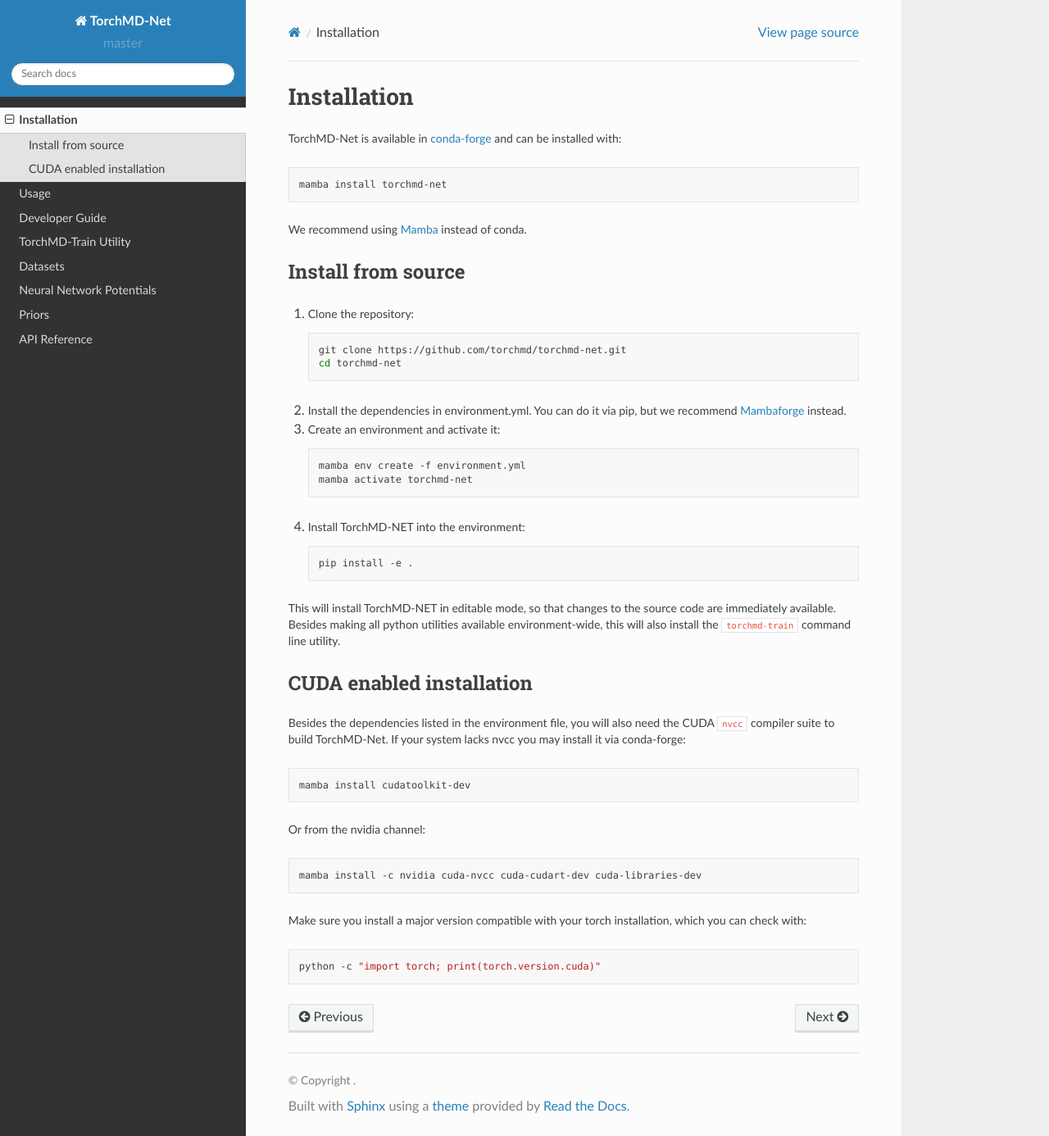
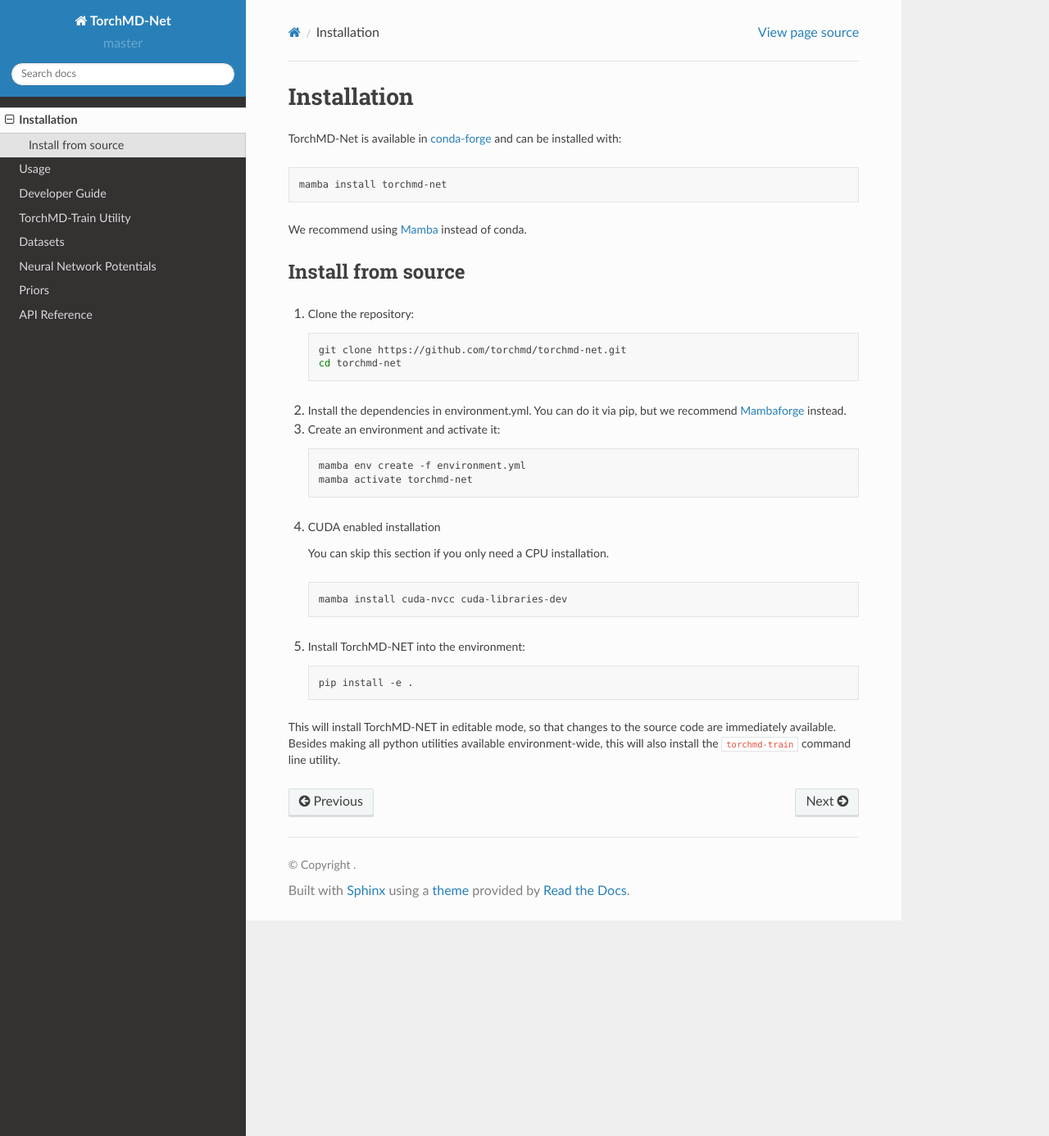
Before and after one commit to torchmd/torchmd-net, a Sphinx documentation site: the page built from docs/source/installation.rst, in a window 1280 px wide and 1386 px high. Shown: the whole window at 82% size. Built offline with Sphinx 7.4.7 and the Read the Docs theme 2.0.0, drawn with Linux system fonts in a browser that asks for light colours.

Commit message:
Update dependencies and CUDA install documentation

```diff
--- a/docs/source/installation.rst
+++ b/docs/source/installation.rst
@@ -28,7 +28,15 @@
       mamba env create -f environment.yml
       mamba activate torchmd-net
 
-4. Install TorchMD-NET into the environment:
+4. CUDA enabled installation
+
+   You can skip this section if you only need a CPU installation.
+
+ .. code-block:: shell
+
+   mamba install cuda-nvcc cuda-libraries-dev
+
+5. Install TorchMD-NET into the environment:
 
    .. code-block:: shell
 
@@ -36,25 +44,3 @@
 
 This will install TorchMD-NET in editable mode, so that changes to the source code are immediately available.
 Besides making all python utilities available environment-wide, this will also install the ``torchmd-train`` command line utility.
-
-CUDA enabled installation
--------------------------
-
-Besides the dependencies listed in the environment file, you will also need the CUDA ``nvcc`` compiler suite to build TorchMD-Net.
-If your system lacks nvcc you may install it via conda-forge:
-
-.. code-block:: shell
-
-   mamba install cudatoolkit-dev
-
-Or from the nvidia channel:
-
-.. code-block:: shell
-
-   mamba install -c nvidia cuda-nvcc cuda-cudart-dev cuda-libraries-dev
-
-Make sure you install a major version compatible with your torch installation, which you can check with:
-
-.. code-block:: shell
-
-   python -c "import torch; print(torch.version.cuda)"
```
Also changed, not shown: environment.yml (+7 -7 lines).
